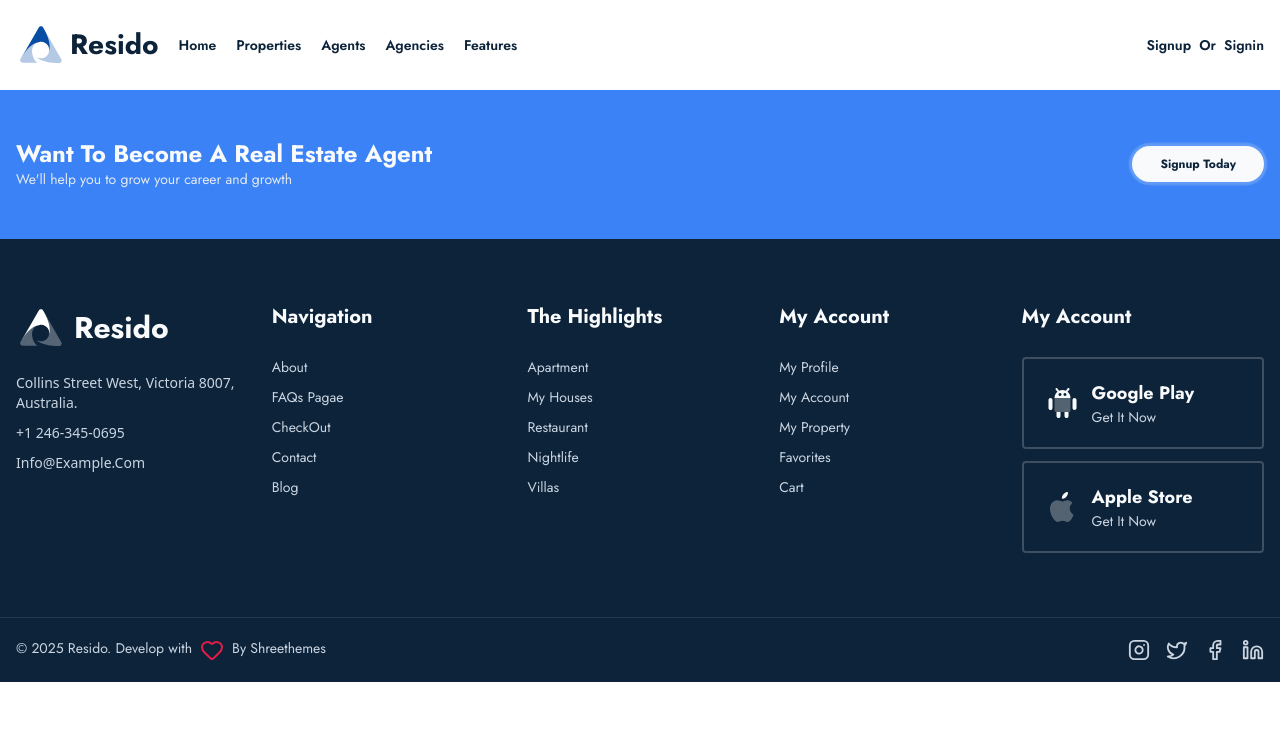
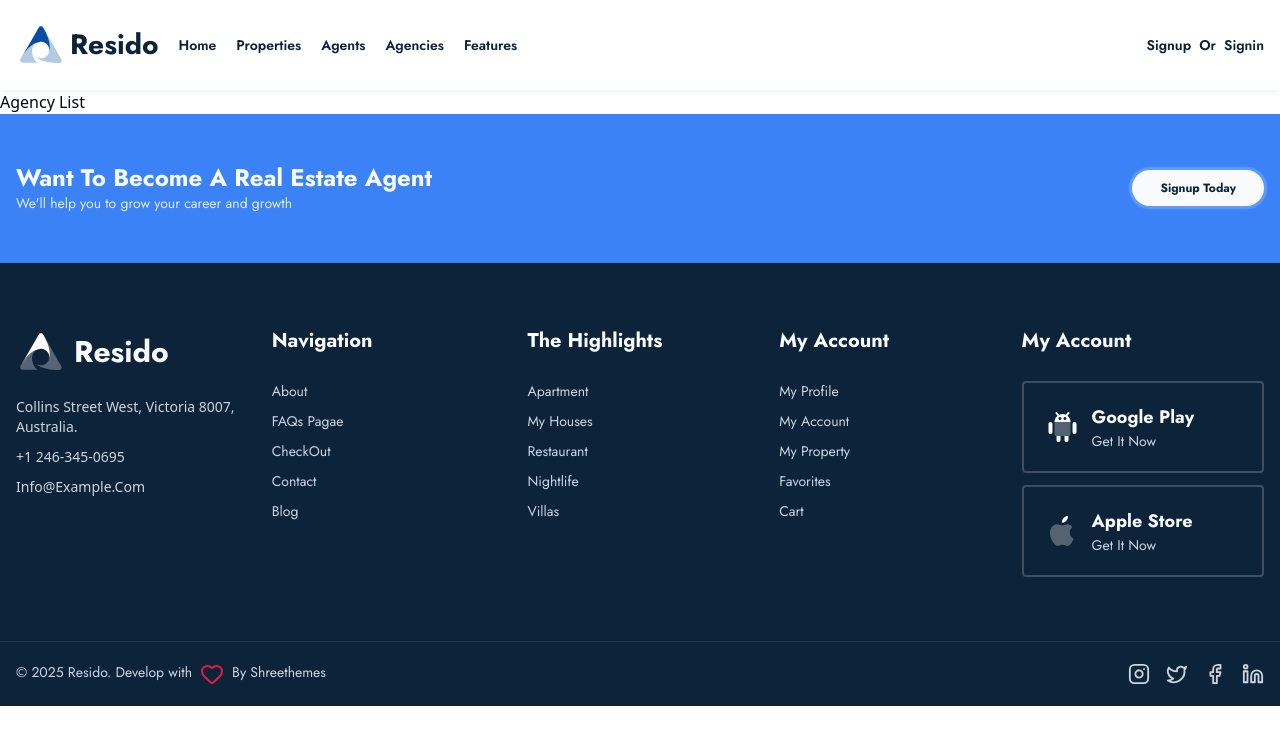
Before and after one commit to ShohbozKurbonbekov/resido-frondend, a React (Vite) app: page /agencies in a window 1280 px wide. Shown: the top 744 px of the page. Built offline with nearby package versions, Linux system fonts and the light colour scheme.

Commit message:
feat: building agenciesList screen component routing system

```diff
--- a/src/App.tsx
+++ b/src/App.tsx
@@ -5,6 +5,7 @@ import HomePage from "./app/screens/homePage/Index";
 import Properties from "./app/screens/propertiesPage/Index";
 import OtherNavbar from "./app/components/header/OtherNavbar";
 import AgentsPage from "./app/screens/agentsPage/Index";
+import AgenciesPage from "./app/screens/agenciesPage/Index";
 
 export default function App() {
   const location = useLocation();
@@ -15,6 +16,7 @@ export default function App() {
       <Routes>
         <Route path="/properties/*" element={<Properties />} />
         <Route path="/agents/*" element={<AgentsPage />} />
+        <Route path="/agencies/*" element={<AgenciesPage />} />
         <Route path="/" element={<HomePage />} />
       </Routes>
 
--- /dev/null
+++ b/src/app/screens/agenciesPage/AgenciesList.tsx
@@ -0,0 +1,3 @@
+export default function AgenciesList() {
+  return <div>Agency List</div>;
+}
--- /dev/null
+++ b/src/app/screens/agenciesPage/ChooseAgency.tsx
@@ -0,0 +1,3 @@
+export default function ChooseAgency() {
+  return <div>Chose Agency</div>;
+}
--- /dev/null
+++ b/src/app/screens/agenciesPage/Index.tsx
@@ -0,0 +1,15 @@
+import { Route, Routes } from "react-router-dom";
+import ChooseAgency from "./ChooseAgency";
+import AgenciesList from "./AgenciesList";
+
+export default function AgenciesPage() {
+  return (
+    <>
+      <Routes>
+        <Route path={`/:agencyId`} element={<ChooseAgency />}></Route>
+
+        <Route path={`/`} element={<AgenciesList />}></Route>
+      </Routes>
+    </>
+  );
+}
--- a/src/app/screens/agentsPage/AgentDetailMainContent.tsx
+++ b/src/app/screens/agentsPage/AgentDetailMainContent.tsx
@@ -1,7 +1,7 @@
 import type { Agent } from "@/lib/type/agent";
 import type { T } from "@/lib/type/common";
-import PropertyCard from "../homePage/PropertyCard";
-import AgentContact from "../propertiesPage/AgentContact";
+import PropertyCard from "../../components/PropertyCard";
+import AgentContact from "../../components/AgentContact";
 import type { PropertyDetailFeaturedPropertyType } from "@/lib/type/property";
 import PropertyDetailFeaturedProperty from "../propertiesPage/PropertyDetailFeaturedProperty";
 
--- a/src/app/screens/homePage/NewProperties.tsx
+++ b/src/app/screens/homePage/NewProperties.tsx
@@ -1,5 +1,5 @@
 import { useCallback, useEffect, useState } from "react";
-import PropertyCard from "./PropertyCard";
+import PropertyCard from "../../components/PropertyCard";
 import type { EmblaCarouselType, EmblaOptionsType } from "embla-carousel";
 import useEmblaCarousel from "embla-carousel-react";
 import Autoplay from "embla-carousel-autoplay";
--- a/src/app/screens/propertiesPage/DetaiLMaincontent.tsx
+++ b/src/app/screens/propertiesPage/DetaiLMaincontent.tsx
@@ -23,7 +23,7 @@ import {
   SelectValue,
 } from "@/components/ui/select";
 import SaveShareCom from "./SaveShareCom";
-import AgentContact from "./AgentContact";
+import AgentContact from "../../components/AgentContact";
 import MortageCalculation from "./MortageCalculation";
 import type { Agent } from "@/lib/type/agent";
 import PropertyDetailFeaturedProperty from "./PropertyDetailFeaturedProperty";
```
Also changed, not shown: src/app/components/AgentContact.tsx (renamed from src/app/screens/propertiesPage/AgentContact.tsx), src/app/components/PropertyCard.tsx (renamed from src/app/screens/homePage/PropertyCard.tsx).
